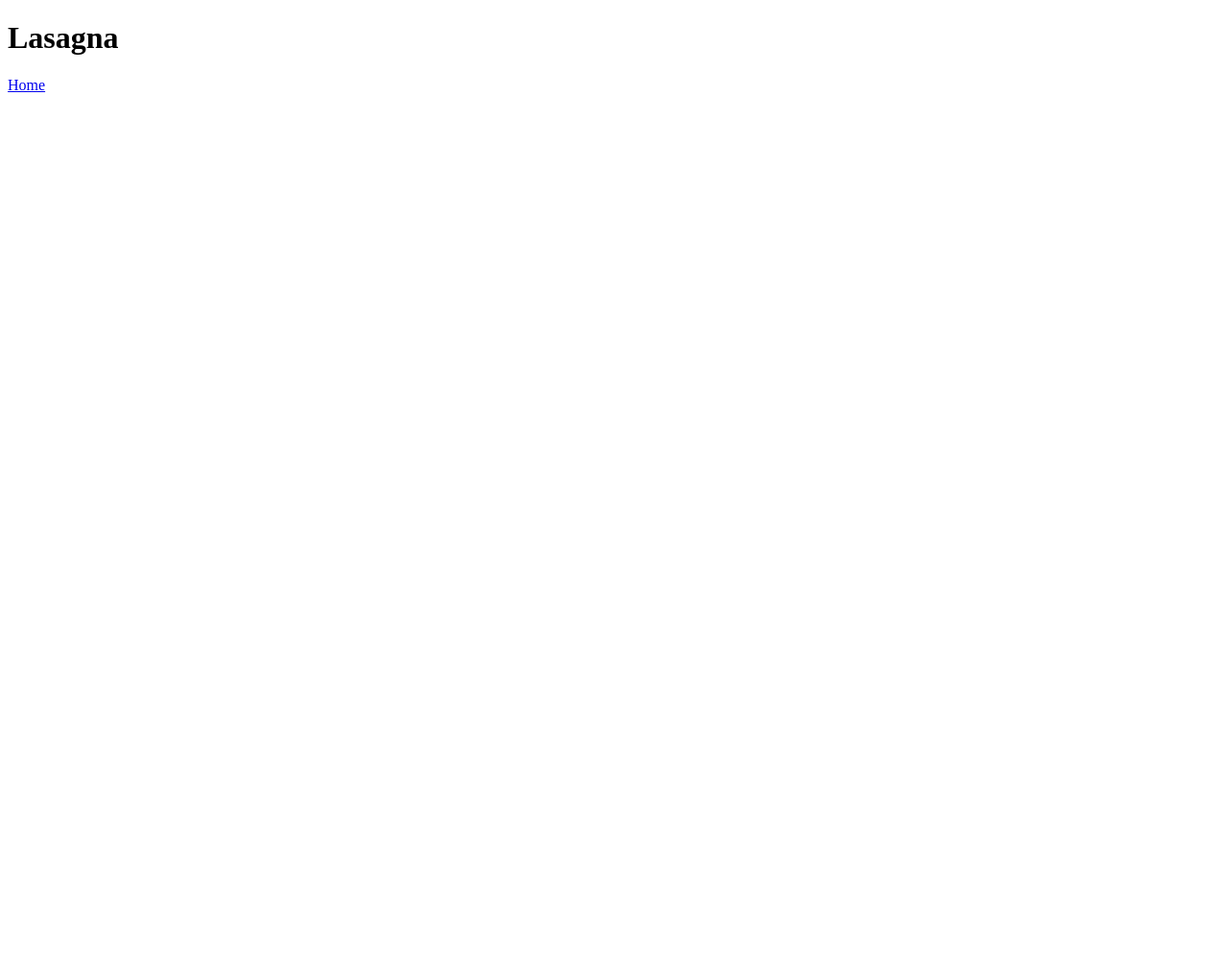
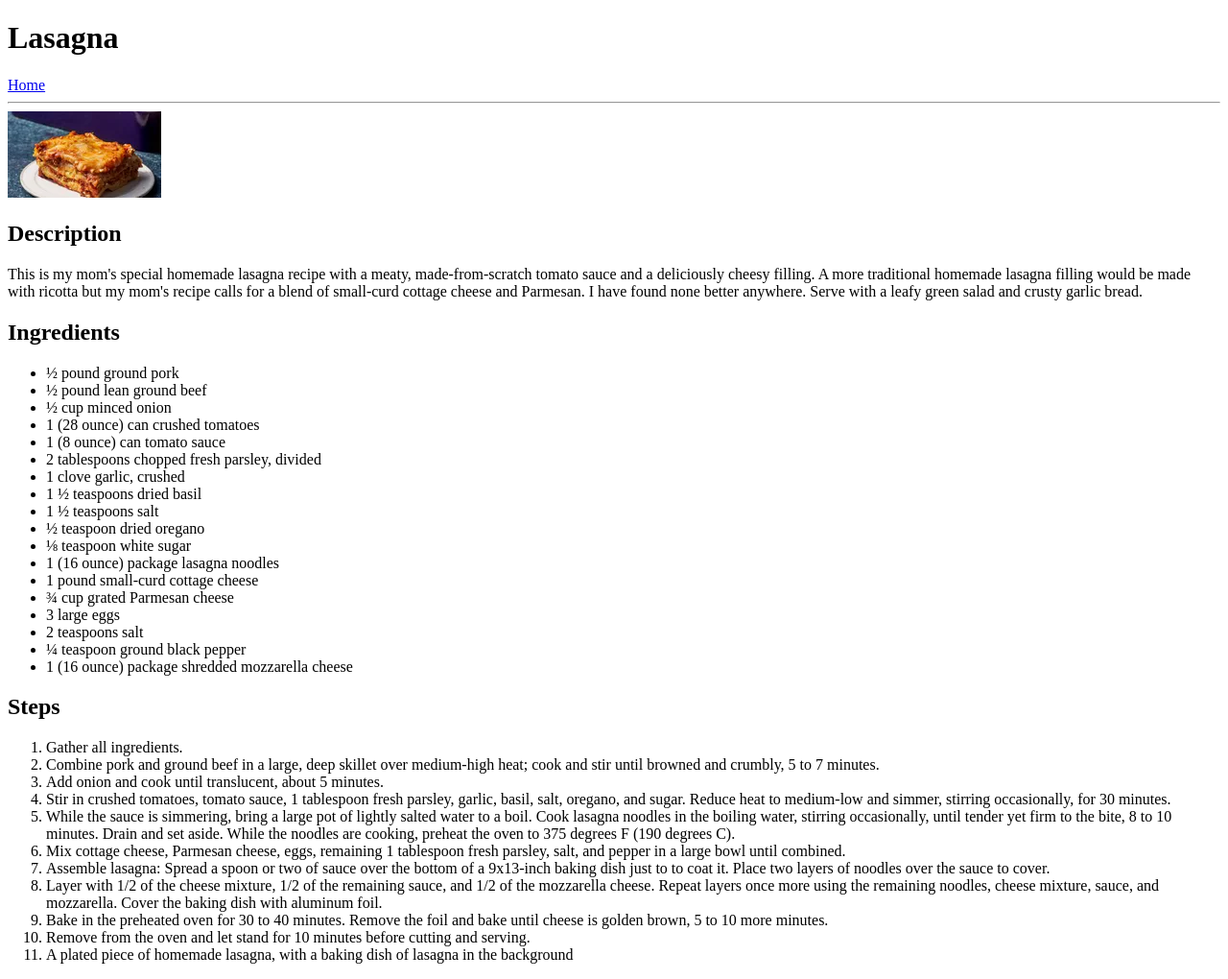
Before and after one commit to AshiRu-axl/odin-recipes, a plain HTML site: page recipes/lasagna.html in a window 1280 px wide. Shown: the whole page at 96% size. Before the commit the page ends 800 px from the top, so only its background shows below. Drawn offline with Linux system fonts and the light colour scheme.

Commit message:
Added content to the lasagna recipe page
Added a paragraph for the description and lists for both
ingredients and steps

```diff
--- a/recipes/lasagna.html
+++ b/recipes/lasagna.html
@@ -1,12 +1,100 @@
 <!DOCTYPE html>
 <html lang="en">
-<head>
-    <meta charset="UTF-8">
-    <meta name="viewport" content="width=device-width, initial-scale=1.0">
+  <head>
+    <meta charset="UTF-8" />
+    <meta name="viewport" content="width=device-width, initial-scale=1.0" />
     <title>Lasagna</title>
-</head>
-<body>
+  </head>
+
+  <body>
     <h1>Lasagna</h1>
     <a href="../index.html">Home</a>
-</body>
+    <hr class="solid" />
+    <img src="../images/lasagna.jpg" />
+    <h2>Description</h2>
+    <p>
+      This is my mom's special homemade lasagna recipe with a meaty,
+      made-from-scratch tomato sauce and a deliciously cheesy filling. A more
+      traditional homemade lasagna filling would be made with ricotta but my
+      mom's recipe calls for a blend of small-curd cottage cheese and Parmesan.
+      I have found none better anywhere. Serve with a leafy green salad and
+      crusty garlic bread.
+    </p>
+    <h2>Ingredients</h2>
+    <ul>
+      <li>½ pound ground pork</li>
+      <li>½ pound lean ground beef</li>
+      <li>½ cup minced onion</li>
+      <li>1 (28 ounce) can crushed tomatoes</li>
+      <li>1 (8 ounce) can tomato sauce</li>
+      <li>2 tablespoons chopped fresh parsley, divided</li>
+      <li>1 clove garlic, crushed</li>
+      <li>1 ½ teaspoons dried basil</li>
+      <li>1 ½ teaspoons salt</li>
+      <li>½ teaspoon dried oregano</li>
+      <li>⅛ teaspoon white sugar</li>
+      <li>1 (16 ounce) package lasagna noodles</li>
+      <li>1 pound small-curd cottage cheese</li>
+      <li>¾ cup grated Parmesan cheese</li>
+      <li>3 large eggs</li>
+      <li>2 teaspoons salt</li>
+      <li>¼ teaspoon ground black pepper</li>
+      <li>1 (16 ounce) package shredded mozzarella cheese</li>
+    </ul>
+    <h2>Steps</h2>
+    <ol>
+      <li>Gather all ingredients.</li>
+      <li>
+        Combine pork and ground beef in a large, deep skillet over medium-high
+        heat; cook and stir until browned and crumbly, 5 to 7 minutes.
+      </li>
+
+      <li>Add onion and cook until translucent, about 5 minutes.</li>
+
+      <li>
+        Stir in crushed tomatoes, tomato sauce, 1 tablespoon fresh parsley,
+        garlic, basil, salt, oregano, and sugar. Reduce heat to medium-low and
+        simmer, stirring occasionally, for 30 minutes.
+      </li>
+
+      <li>
+        While the sauce is simmering, bring a large pot of lightly salted water
+        to a boil. Cook lasagna noodles in the boiling water, stirring
+        occasionally, until tender yet firm to the bite, 8 to 10 minutes. Drain
+        and set aside. While the noodles are cooking, preheat the oven to 375
+        degrees F (190 degrees C).
+      </li>
+
+      <li>
+        Mix cottage cheese, Parmesan cheese, eggs, remaining 1 tablespoon fresh
+        parsley, salt, and pepper in a large bowl until combined.
+      </li>
+      <li>
+        Assemble lasagna: Spread a spoon or two of sauce over the bottom of a
+        9x13-inch baking dish just to to coat it. Place two layers of noodles
+        over the sauce to cover.
+      </li>
+
+      <li>
+        Layer with 1/2 of the cheese mixture, 1/2 of the remaining sauce, and
+        1/2 of the mozzarella cheese. Repeat layers once more using the
+        remaining noodles, cheese mixture, sauce, and mozzarella. Cover the
+        baking dish with aluminum foil.
+      </li>
+
+      <li>
+        Bake in the preheated oven for 30 to 40 minutes. Remove the foil and
+        bake until cheese is golden brown, 5 to 10 more minutes.
+      </li>
+
+      <li>
+        Remove from the oven and let stand for 10 minutes before cutting and
+        serving.
+      </li>
+      <li>
+        A plated piece of homemade lasagna, with a baking dish of lasagna in the
+        background
+      </li>
+    </ol>
+  </body>
 </html>
```
Also changed, not shown: index.html (+1 -1 lines), images/lasagna.jpg (added).
